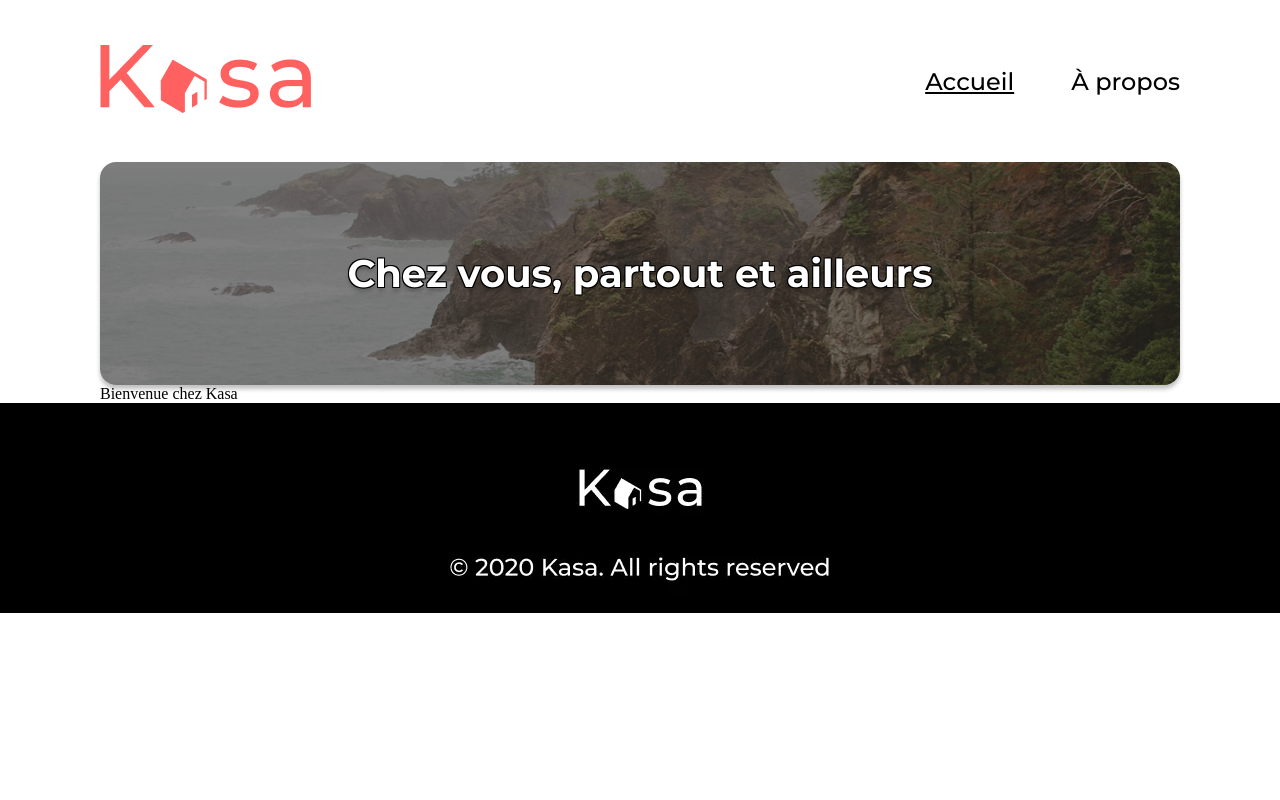
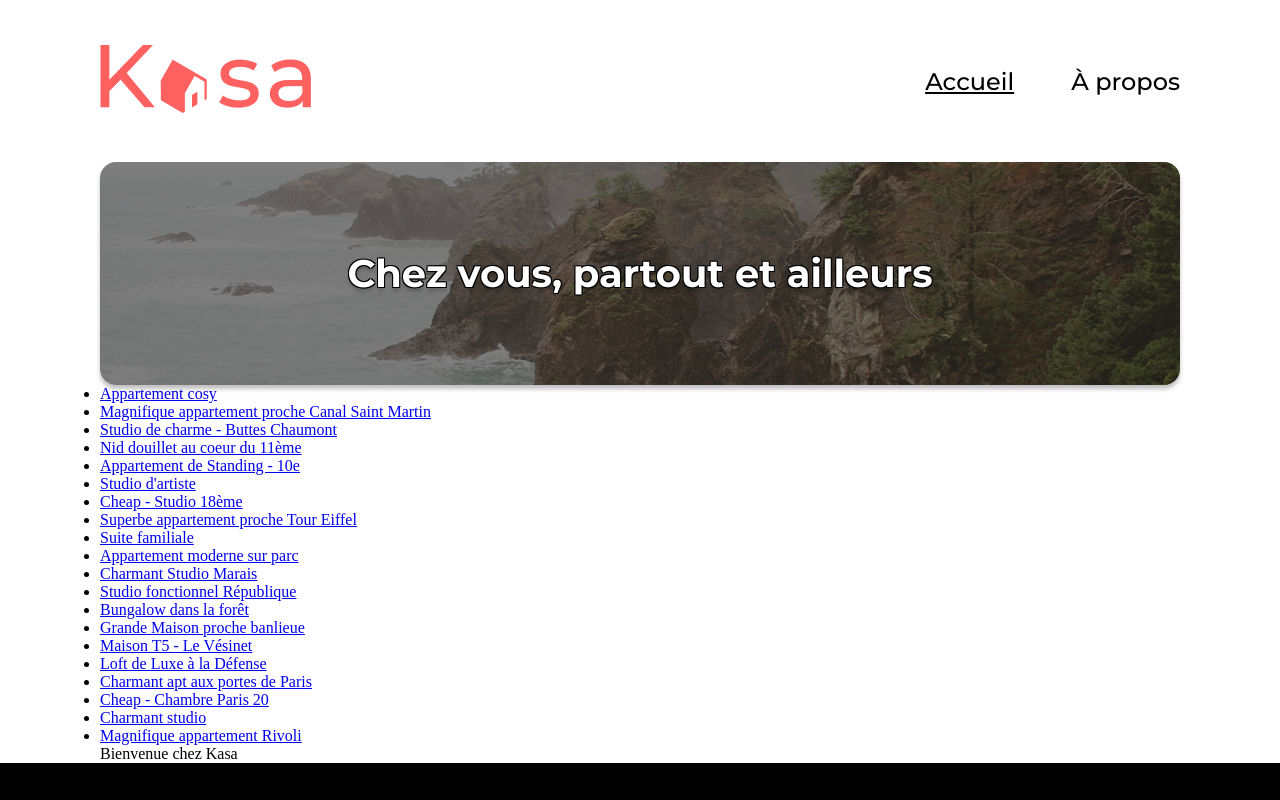
Before and after one commit to Alexis-Rey/Oc_Projet5_Kasa, a React (Vite) app: page / in a window 1280 px wide. Shown: the top 800 px of the page. Built offline with nearby package versions, Linux system fonts and the light colour scheme.

Commit message:
Logique du components Cards ajouter

```diff
--- a/src/components/Cards.jsx
+++ b/src/components/Cards.jsx
@@ -1,7 +1,20 @@
 import React from "react";
+import { Link } from "react-router-dom";
+import logements from "../data/logements.json";
 
 function Cards() {
-
+ return <div className="cards">
+    <ul>
+            {logements.map((logement) => (
+                <li key={logement.id}>
+                     <Link to={`/logement/${logement.id}`}>
+                        {logement.title}
+                    </Link>
+                </li>
+            )
+            )}
+    </ul>
+ </div>
 }
 
 export default Cards;
```
